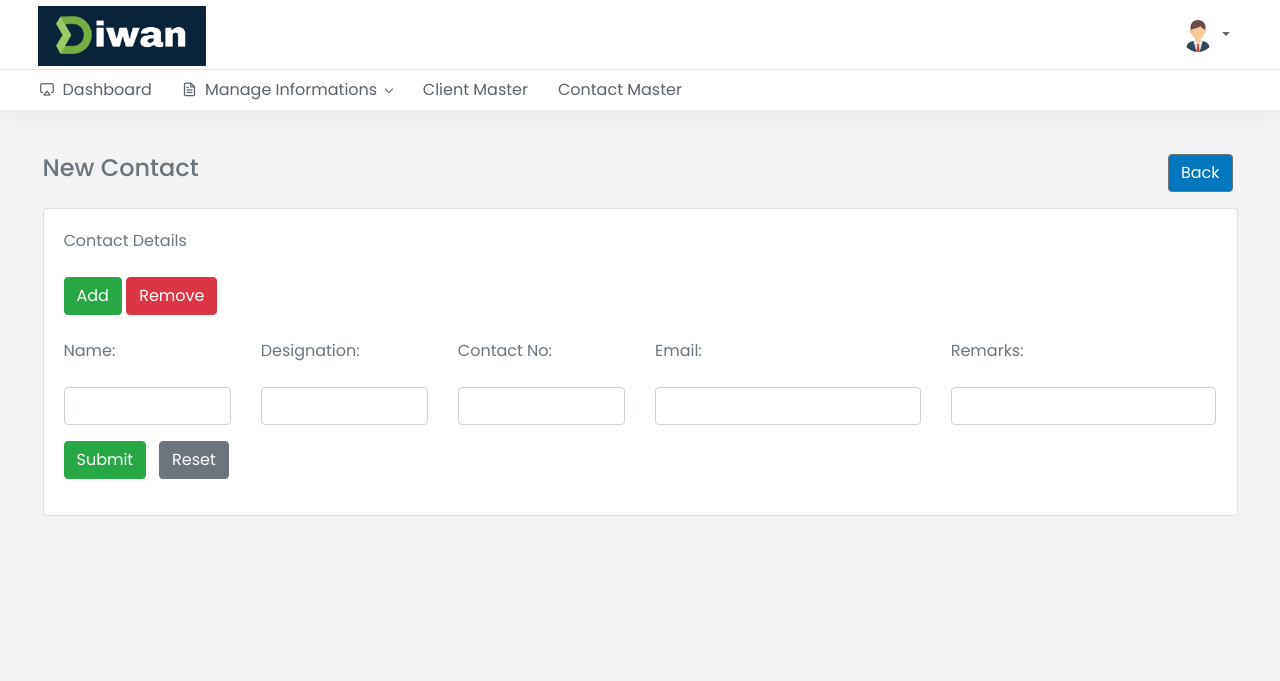
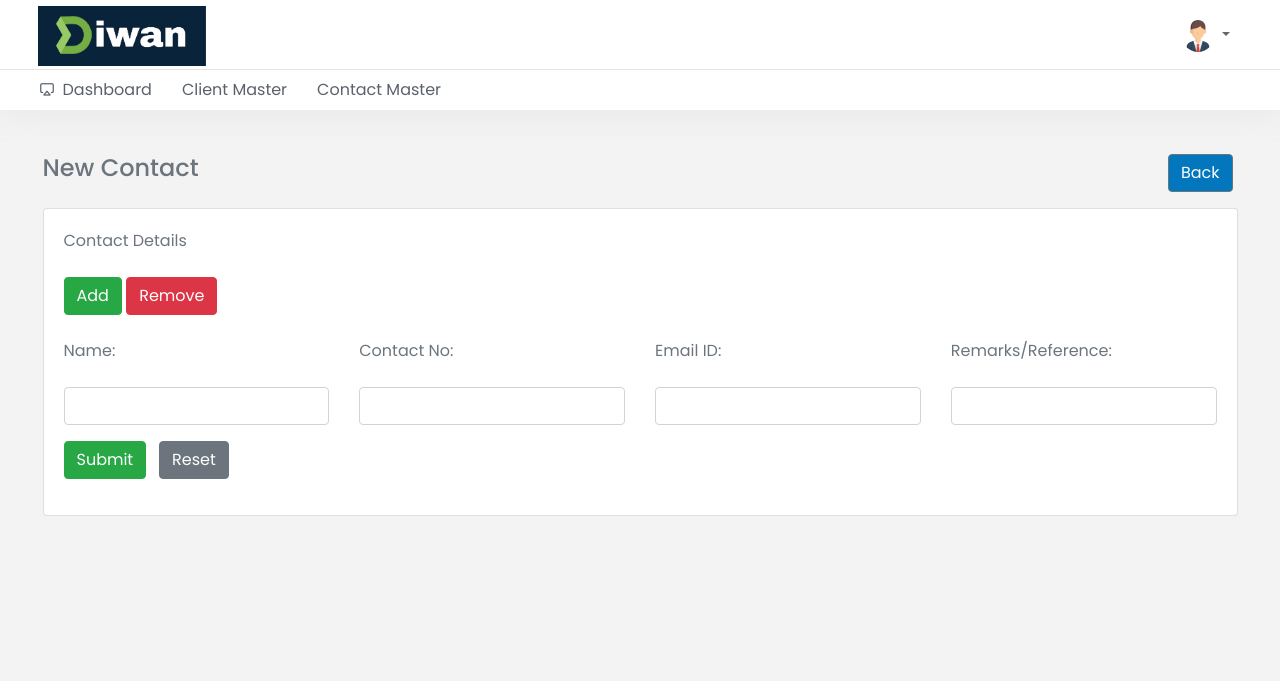
Before and after one commit to harin8/HMD, a Django app: page /contacts/create_new_contact in a window 1280 px wide. Shown: the top 681 px of the page. Run offline with Django 3.2, Linux system fonts and the light colour scheme; some libraries are stand-ins or nearby versions.

Commit message:
suggested_changes

```diff
--- a/IT_Return/templates/cpc_list.html
+++ b/IT_Return/templates/cpc_list.html
@@ -2,7 +2,7 @@
 {% block head_block %}
     {% load static %}
 
-    <title>HMD|CPC List</title>
+    <title>HMD|Verify Later</title>
     <link href="{% static 'css/custom/it_return.css' %}" rel="stylesheet">
     <link href="{% static 'assets/css/fixedColumns.bootstrap4.min.css' %}" rel="stylesheet">
 	<script src="{% static 'assets/js/fixedColumns.bootstrap4.min.js' %}"></script>
@@ -15,10 +15,10 @@
 <div class="container-fluid">
     <div class="row">
         <div class="col-sm-6 py-3 mt-2">
-            <h4>CPC</h4>
+            <h4>Verify Later</h4>
         </div>
         <div class="col-sm-6 py-3 mt-2 text-right" style="padding-right:20px;">
-            <button style="background-color:#0277bd" class="btn btn-secondary back"><a style="color: white" id="backButton" href="{% url 'Landing' %}">Back</a></button>
+            <button style="width: 200px;background-color:#0277bd" class="btn btn-secondary back"><a style="color: white" id="backButton" href="{% url 'Landing' %}">Back</a></button>
         </div>
     </div>
     <br>
--- a/IT_Return/templates/create_new_return.html
+++ b/IT_Return/templates/create_new_return.html
@@ -11,7 +11,7 @@
             <h4>New Return</h4>
         </div>
         <div class="col-sm-6 py-3 mt-2 text-right" style="padding-right:20px;">
-            <button style="background-color:#0277bd" class="btn btn-secondary back"><a style="color: white" id="backButton" href="{% url 'New IT Return' %}">Back</a></button>
+            <button style="width: 200px;background-color:#0277bd" class="btn btn-secondary back"><a style="color: white" id="backButton" href="{% url 'New IT Return' %}">Back</a></button>
         </div>
     </div>
     <div class="row">
--- a/IT_Return/templates/existing_return.html
+++ b/IT_Return/templates/existing_return.html
@@ -16,7 +16,7 @@
             <h4>Existing Return</h4>
         </div>
         <div class="col-sm-6 py-3 mt-2 text-right" style="padding-right:20px;">
-            <button style="background-color:#0277bd" class="btn btn-secondary back"><a style="color:white" id="backButton" href="{% url 'Landing' %}">Back</a></button>
+            <button style="width: 200px;background-color:#0277bd" class="btn btn-secondary back"><a style="color:white" id="backButton" href="{% url 'Landing' %}">Back</a></button>
         </div>
     </div>
     <br>
--- a/IT_Return/templates/further_cpc_info.html
+++ b/IT_Return/templates/further_cpc_info.html
@@ -1,16 +1,16 @@
 <!DOCTYPE html>
 {% extends "layout.html" %}
 {% block head_block %}
-    <title>HMD|Further CPC Info</title>
+    <title>HMD|Verify Later Info</title>
 {% endblock %}
 {% block body_block %}
 <div class="container-fluid">
     <div class="row">
         <div class="col-sm-6 py-3 mt-2">
-            <h4>CPC</h4>
+            <h4>Verify Later</h4>
         </div>
         <div class="col-sm-6 py-3 mt-2 text-right" style="padding-right:20px;">
-            <button style="background-color:#0277bd" class="btn btn-secondary back"><a style="color: white" id="backButton" href="{% url 'CPC List' %}">Back</a></button>
+            <button style="width: 200px;background-color:#0277bd" class="btn btn-secondary back"><a style="color: white" id="backButton" href="{% url 'CPC List' %}">Back</a></button>
         </div>
     </div>
     <div class="row">
--- a/IT_Return/templates/further_return_info.html
+++ b/IT_Return/templates/further_return_info.html
@@ -10,7 +10,7 @@
             <h4>New Return</h4>
         </div>
         <div class="col-sm-6 py-3 mt-2 text-right" style="padding-right:20px;">
-            <button style="background-color:#0277bd" class="btn btn-secondary back"><a style="color: white" id="backButton" href="{% url 'Existing Return List' %}">Back</a></button>
+            <button style="width: 200px;background-color:#0277bd" class="btn btn-secondary back"><a style="color: white" id="backButton" href="{% url 'Existing Return List' %}">Back</a></button>
         </div>
     </div>
     <div class="row">
--- a/IT_Return/templates/it_return.html
+++ b/IT_Return/templates/it_return.html
@@ -15,7 +15,7 @@
             <h4>New Return</h4>
         </div>
         <div class="col-sm-6 py-3 mt-2 text-right" style="padding-right:20px;">
-            <button style="background-color:#0277bd" class="btn btn-secondary back"><a style="color: white" id="backButton" href="{% url 'Landing' %}">Back</a></button>
+            <button style="width: 200px;background-color:#0277bd" class="btn btn-secondary back"><a style="color: white" id="backButton" href="{% url 'Landing' %}">Back</a></button>
         </div>
     </div>
     <form action="{% url 'New IT Return' %}">
--- a/certificates/templates/further_cert_info.html
+++ b/certificates/templates/further_cert_info.html
@@ -11,7 +11,7 @@
             <h4>Certificate</h4>
         </div>
         <div class="col-sm-6 py-3 mt-2 text-right" style="padding-right:20px;">
-            <button style="background-color:#0277bd" class="btn btn-secondary back"><a style="color: white" id="backButton" href="{% url 'Certificates Landing' %}">Back</a></button>
+            <button style="width: 200px;background-color:#0277bd" class="btn btn-secondary back"><a style="color: white" id="backButton" href="{% url 'Certificates Landing' %}">Back</a></button>
         </div>
     </div>
     <div class="row">
--- a/certificates/templates/landing_c.html
+++ b/certificates/templates/landing_c.html
@@ -14,7 +14,7 @@
             <h4>Certificates</h4>
         </div>
         <div class="col-sm-6 py-3 mt-2 text-right" style="padding-right:20px;">
-            <a id="backButton" href="{% url 'Landing' %}">Back</a>
+            <button style="width: 200px;background-color:#0277bd" class="btn btn-secondary back"><a id="backButton" href="{% url 'Landing' %}">Back</a></button>
         </div>
   </div>
   <form action="{% url 'Submit Certificate' %}" method="post">
--- a/clients/templates/client_master.html
+++ b/clients/templates/client_master.html
@@ -16,7 +16,7 @@
             <h4>Client List</h4>
         </div>
         <div class="col-sm-6 py-3 mt-2 text-right" style="padding-right:20px;">
-            <button style="background-color:#0277bd" class="btn btn-secondary back"><a style="color:white" id="backButton" href="{% url 'Client Landing' %}">Back</a></button>
+            <button style="width: 200px;background-color:#0277bd" class="btn btn-secondary back"><a style="color:white" id="backButton" href="{% url 'Client Landing' %}">Back</a></button>
         </div>
     </div>
 
--- a/contacts/templates/create_new_contact.html
+++ b/contacts/templates/create_new_contact.html
@@ -13,7 +13,7 @@
         </div>
         <div class="col-sm-6 py-3 mt-2 text-right" style="padding-right:20px;">
             {% if Hide %}
-                <button style="background-color:#0277bd" class="btn btn-secondary back"><a style="color:white" id="backButton" href="{% url 'Edit Contacts' %}">Back</a></button>
+                <button style="width: 200px;background-color:#0277bd" class="btn btn-secondary back"><a style="color:white" id="backButton" href="{% url 'Edit Contacts' %}">Back</a></button>
             {% else %}
                 <button style="background-color:#0277bd" class="btn btn-secondary back"><a style="color:white" id="backButton" href="{% url 'Contacts Landing' %}">Back</a></button>
             {% endif %}
@@ -24,13 +24,13 @@
             <div class="card">
                 <div class="card-body">
                     {% if Hide %}
+
                         <form role="form" name="frmNewAdd" class="form-horizontal" action="{% url 'Submit Edit Contact' %}" method="post" enctype="multipart/form-data">
-			<input type="hidden" name="r_id" value="{{ Contact_Details|private:'_id' }}">
+                        <input type="hidden" name="r_id" value="{{ Contact_Details|private:'_id' }}">
                     {% else %}
                         <form role="form" name="frmNewAdd" class="form-horizontal" action="{% url 'Submit New Contact' %}" method="post" enctype="multipart/form-data">
                     {% endif %}
-		    {% csrf_token %}
-
+                    {% csrf_token %}
                         <div class="row">
                             <div class="col-12">Contact Details</div>
                         </div>
@@ -42,45 +42,35 @@
                         {% endif %}
                         <br>
                         <div class="row">
-                            <div class="col-sm-2">
+                            <div class="col-sm-3">
                                 <div class="form-group">
                                     <label>Name:</label>
                                 </div>
                             </div>
-                            <div class="col-sm-2">
-                                <div class="form-group">
-                                    <label>Designation:</label>
-                                </div>
-                            </div>
-                            <div class="col-sm-2">
+                            <div class="col-sm-3">
                                 <div class="form-group">
                                     <label>Contact No:</label>
                                 </div>
                             </div>
                             <div class="col-sm-3">
                                 <div class="form-group">
-                                    <label>Email:</label>
+                                    <label>Email ID:</label>
                                 </div>
                             </div>
                             <div class="col-sm-3">
                                 <div class="form-group">
-                                    <label>Remarks:</label>
+                                    <label>Remarks/Reference:</label>
                                 </div>
                             </div>
                         </div>
                         <span id="contact_span">
                             <div class="row contacts">
-                                <div class="col-sm-2">
+                                <div class="col-sm-3">
                                     <div class="form-group">
                                         <input required style="text-transform:uppercase" type="text" value="{{Contact_Details.Name}}" class="form-control" name="contactName">
                                     </div>
                                 </div>
-                                <div class="col-sm-2">
-                                    <div class="form-group">
-                                        <input style="text-transform:uppercase" type="text" value="{{Contact_Details.Designation}}" class="form-control" name="contactDesignation">
-                                    </div>
-                                </div>
-                                <div class="col-sm-2">
+                                <div class="col-sm-3">
                                     <div class="form-group">
                                         <input required pattern="[0-9]*" maxlength="10" minlength="10" title="10 digits" type="text" value="{{Contact_Details.Contact_no}}" class="form-control" name="contactNo">
                                     </div>
--- a/contacts/views.py
+++ b/contacts/views.py
@@ -16,12 +16,11 @@ def submit_new_contact(request):
     contact_list = []
     contact_names = request.POST.getlist('contactName')
     contact_nos = request.POST.getlist('contactNo')
-    contact_designation = request.POST.getlist('contactDesignation')
     contact_emails = request.POST.getlist('contactEmail')
     contact_remarks = request.POST.getlist('remarks')
 
     for x in range(len(contact_names)):
-        temp = {'Name': contact_names[x].upper(), 'Designation': contact_designation[x].upper(),
+        temp = {'Name': contact_names[x].upper(),
                 'Contact_no': contact_nos[x], 'Email': contact_emails[x], 'Remarks': contact_remarks[x].upper()}
         # check if already exists in db
         if_exists = database.get_contact_detail_from_name_no(temp['Name'], temp['Contact_no'])
@@ -53,16 +52,16 @@ def edit_contact(request, id):
 
 def submit_edit_contact(request):
     r_id = request.POST.get('r_id')
+
     contact_detail = database.get_contact_detail_from_id(r_id)
 
     contact_name = request.POST.get('contactName').upper()
     contact_no = request.POST.get('contactNo')
-    contact_designation = request.POST.get('contactDesignation').upper()
     contact_email = request.POST.get('contactEmail')
     contact_remark = request.POST.get('remarks').upper()
 
     if contact_detail:
-        temp = {'Name': contact_name, 'Designation': contact_designation,
+        temp = {'Name': contact_name,
                 'Contact_no': contact_no, 'Email': contact_email, 'Remarks': contact_remark}
         data_update = database.update_contact_details(r_id, temp)
         contact_detail = database.get_contact_detail_from_id(r_id)
--- a/templates/layout.html
+++ b/templates/layout.html
@@ -96,15 +96,6 @@
 						<!-- Navigation Menu-->
 						<ul class="navigation-menu">
 							<li><a href="{% url 'Landing' %}"><i class="fe-airplay"></i>Dashboard</a></li>
-
-							<li class="has-submenu">
-								<a href="#">
-									<i class="fe-file-text"></i>Manage Informations <div class="arrow-down"></div>
-								</a>
-								<ul class="submenu">
-									<li><a href="{% url 'Existing Return List' %}" title="File Return">File Return</a></li>
-								</ul>
-							</li>
 							<li><a href="{% url 'Client Landing' %}">Client Master</a></li>
 							<li><a href="{% url 'Contacts Landing' %}">Contact Master</a></li>
 						</ul>
```
Also changed, not shown: IT_Return/database.py (+4 -4 lines), certificates/database.py (+4 -4 lines), clients/database.py (+5 -5 lines), clients/templates/new_client.html (+21 -9 lines), clients/views.py (+4 -4 lines), contacts/database.py (+4 -4 lines), contacts/templates/contact_master.html (+3 -6 lines), 1 other file.
